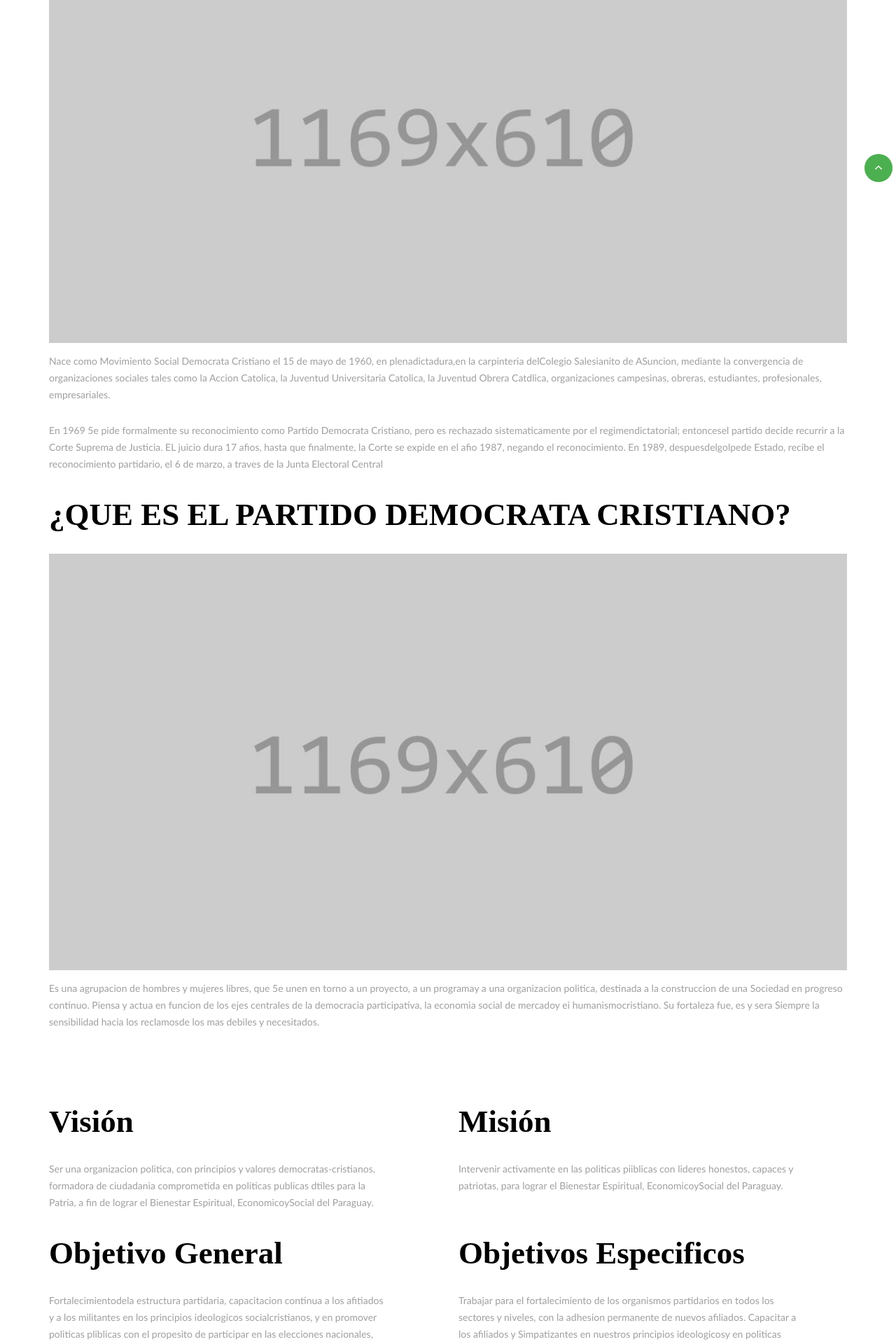
After one commit to pichucho013/Proyecto_PDC, a PHP site: page /pdc/quienesomos.php in a window 1280 px wide. The commit adds this page. Shown: the part 600-2520 px from the top of the page at 70% size. Run offline with PHP 8.4, Linux system fonts and the light colour scheme; some web fonts are replaced.

Commit message:
Quienes somos
Quienes somos, una parte del index con ejemplos para mostrar al cliente

```diff
--- /dev/null
+++ b/PDC/pdc/quienesomos.php
@@ -0,0 +1,183 @@
+<!DOCTYPE html>
+<html class="wide wow-animation" lang="en">
+  <head>
+    <title>Quienes somos</title>
+    <meta name="format-detection" content="telephone=no">
+    <meta name="viewport" content="width=device-width, height=device-height, initial-scale=1.0, maximum-scale=1.0, user-scalable=0">
+    <meta http-equiv="X-UA-Compatible" content="IE=edge">
+    <meta charset="utf-8">
+    <link rel="icon" href="../images/favicon.ico" type="image/x-icon">
+    <link rel="stylesheet" type="text/css" href="../css/fuentes.css">
+    <link rel="stylesheet" href="../css/fonts.css">
+    <link rel="stylesheet" href="../css/bootstrap.css">
+    <link rel="stylesheet" href="../css/style.css">
+    <!--[if lt IE 10]>
+    <div style="background: #212121; padding: 10px 0; box-shadow: 3px 3px 5px 0 rgba(0,0,0,.3); clear: both; text-align:center; position: relative; z-index:1;"><a href="http://windows.microsoft.com/en-US/internet-explorer/"><img src="images/ie8-panel/warning_bar_0000_us.jpg" border="0" height="42" width="820" alt="You are using an outdated browser. For a faster, safer browsing experience, upgrade for free today."></a></div>
+    <script src="js/html5shiv.min.js"></script>
+    <![endif]-->
+  </head>
+  <body>
+    <div class="preloader">
+      <div class="preloader-body">
+        <div class="cssload-container">
+          <div class="cssload-speeding-wheel"> </div>
+        </div>
+        <p>Cargando...</p>
+      </div>
+    </div>
+    <div class="page">
+      <header class="page-head">
+
+        <div class="rd-navbar-wrap">
+          <nav class="rd-navbar rd-navbar-default" data-layout="rd-navbar-fixed" data-sm-layout="rd-navbar-fixed" data-md-layout="rd-navbar-fixed" data-md-device-layout="rd-navbar-fixed" data-lg-layout="rd-navbar-fixed" data-lg-device-layout="rd-navbar-fixed" data-xl-layout="rd-navbar-static" data-xl-device-layout="rd-navbar-static" data-xxl-layout="rd-navbar-static" data-xxl-device-layout="rd-navbar-static" data-lg-stick-up-offset="53px" data-xl-stick-up-offset="53px" data-xxl-stick-up-offset="53px" data-lg-stick-up="true" data-xl-stick-up="true" data-xxl-stick-up="true">
+            <div class="rd-navbar-inner">
+
+            <?php require('../view/header.php'); ?>
+
+              <div class="rd-navbar-group">
+                <div class="rd-navbar-panel">
+                  <a class="rd-navbar-brand brand" href="../index.php"><img src="../images/logo.png" alt="" width="100px"/></a>
+                </div>
+                <div class="topnav" id="myTopnav">
+                    <a href="../index.php">Inicio</a>
+                    <div class="dropdown">
+                      <button class="dropbtn" class="activo">Nosotros
+                        <i class="fa fa-caret-down"></i>
+                      </button>
+                      <div class="dropdown-content">
+                        <a href="pdc/quinesomos.php">Quienes somos</a>
+                        <a href="#">Autoridades</a>
+                        <a href="#">Organigrama</a>
+                        <a href="#">PDC en el mundo</a>
+                      </div>
+                    </div>
+                    <a href="#news">Estatuto</a>
+                    <div class="dropdown">
+                      <button class="dropbtn">Electoral
+                        <i class="fa fa-caret-down"></i>
+                      </button>
+                      <div class="dropdown-content">
+                        <a href="#">Sala Electoral</a>
+                        <a href="#">Candidaturas</a>
+                      </div>
+                    </div>
+                    <div class="dropdown">
+                      <button class="dropbtn">Prensa
+                        <i class="fa fa-caret-down"></i>
+                      </button>
+                      <div class="dropdown-content">
+                        <a href="#">Noticias</a>
+                        <a href="#">Actividades</a>
+                        <a href="#">Galeria</a>
+                        <a href="#">Documentos</a>
+                      </div>
+                    </div>
+                    <a href="../contactos.php">Contacto</a>
+                    <a href="#" style="height: 57px;" class="icon" onclick="myFunction()">&#9776;</a>
+                  </div>
+              </div>
+            </div>
+          </nav>
+        </div>
+      </header>
+
+      <section class="section-30 section-md-40 section-lg-66 section-xl-bottom-90 bg-gray-dark page-title-wrap" style="background-image: url(../images/banner-quienes.png);">
+        <div class="container">
+          <div class="page-title">
+            <h2>Quienes somos</h2>
+          </div>
+        </div>
+      </section>
+
+      <section class="section-35">
+        <div class="container">
+          <h3>NUESTRA HISTORIA</h3>
+          <figure><img src="images/typography-1-1169x610.jpg" alt="" width="1169" height="610"/>
+          </figure>
+          <p>Nace como Movimiento Social Democrata Cristiano el 15 de
+mayo de 1960, en plenadictadura,en la carpinteria delColegio
+Salesianito de ASuncion, mediante la convergencia de
+organizaciones sociales tales como la Accion Catolica, la
+Juventud Universitaria Catolica, la Juventud Obrera Catdlica,
+organizaciones campesinas, obreras, estudiantes,
+profesionales, empresariales.</p>
+<p>En 1969 5e pide formalmente su reconocimiento como Partido
+Democrata Cristiano, pero es rechazado sistematicamente por
+el regimendictatorial; entoncesel partido decide recurrir
+a la
+Corte Suprema de Justicia. EL juicio dura 17 afios, hasta que
+finalmente, la Corte se expide en el afio 1987, negando el
+reconocimiento. En 1989, despuesdelgolpede Estado, recibe el
+reconocimiento partidario, el
+6 de marzo,
+a traves de la Junta Electoral Central</p>
+        </div>
+        <div class="container">
+          <h3>¿QUE ES EL PARTIDO DEMOCRATA CRISTIANO?</h3>
+          <figure><img src="images/typography-1-1169x610.jpg" alt="" width="1169" height="610"/>
+          </figure>
+          <p>Es una agrupacion de hombres y mujeres libres, que 5e
+unen en torno a un proyecto, a un programay a una organizacion
+politica, destinada a la construccion de una Sociedad en
+progreso continuo. Piensa y actua en funcion de los ejes
+centrales de la democracia participativa, la economia social de
+mercadoy ei humanismocristiano.
+Su fortaleza fue, es y sera Siempre la sensibilidad hacia los
+reclamosde los mas debiles y necesitados.</p>
+        </div>
+      </section>
+
+      <section class="section-35 section-md-top-75 section-md-bottom-50">
+        <div class="container">
+          <div class="row row-40">
+            <div class="col-md-6">
+              <h3>Visión</h3>
+              <div class="inset-lg-right-40 inset-xl-right-70">
+                <p>Ser una organizacion politica, con principios y valores
+democratas-cristianos, formadora de ciudadania comprometida
+en politicas publicas dtiles para la Patria, a fin de lograr el
+Bienestar Espiritual, EconomicoySocial del Paraguay.</p>
+              </div>
+            </div>
+            <div class="col-md-6">
+              <h3>Misión</h3>
+              <div class="inset-lg-right-40 inset-xl-right-70">
+                <p>Intervenir activamente en las politicas piiblicas con lideres
+honestos, capaces y patriotas, para lograr el Bienestar
+Espiritual, EconomicoySocial del Paraguay.</p>
+              </div>
+            </div>
+            <div class="col-md-6">
+              <h3>Objetivo General</h3>
+              <div class="inset-lg-right-40 inset-xl-right-70">
+                <p>Fortalecimientodela estructura partidaria, capacitacion
+continua a los afitiados y a los militantes en los principios
+ideologicos socialcristianos, y en promover politicas pliblicas
+con el propesito de participar en las elecciones nacionales,
+departamentales y municipales, para ocupar espacios politicos,
+a fin de lograr el Bienestar Espiritual, Economico y Social del
+Paraguay.
+</p>
+              </div>
+            </div>
+            <div class="col-md-6">
+              <h3>Objetivos Especificos</h3>
+              <div class="inset-lg-right-40 inset-xl-right-70">
+                <p>Trabajar para el fortalecimiento de los organismos
+partidarios en todos los sectores y niveles, con la adhesion
+permanente de nuevos afiliados. Capacitar a los afiliados y
+Simpatizantes en nuestros principios ideologicosy en politicas
+pUblicas de bien comin.</p>
+              </div>
+            </div>
+          </div>
+        </div>
+      </section>
+
+       <?php require('../view/footer.php'); ?>
+    </div>
+    <div class="snackbars" id="form-output-global"></div>
+    <script src="../js/core.min.js"></script>
+    <script src="../js/script.js"></script>
+  </body>
+</html>
```
Also changed, not shown: PDC/index.php (+29 -21 lines), PDC/pdc/quinesomos.php (deleted, +0 -195 lines), PDC/images/banner-contacto.png (added), PDC/images/banner-quienes.png (added), PDC/images/presidente.PNG (added).
